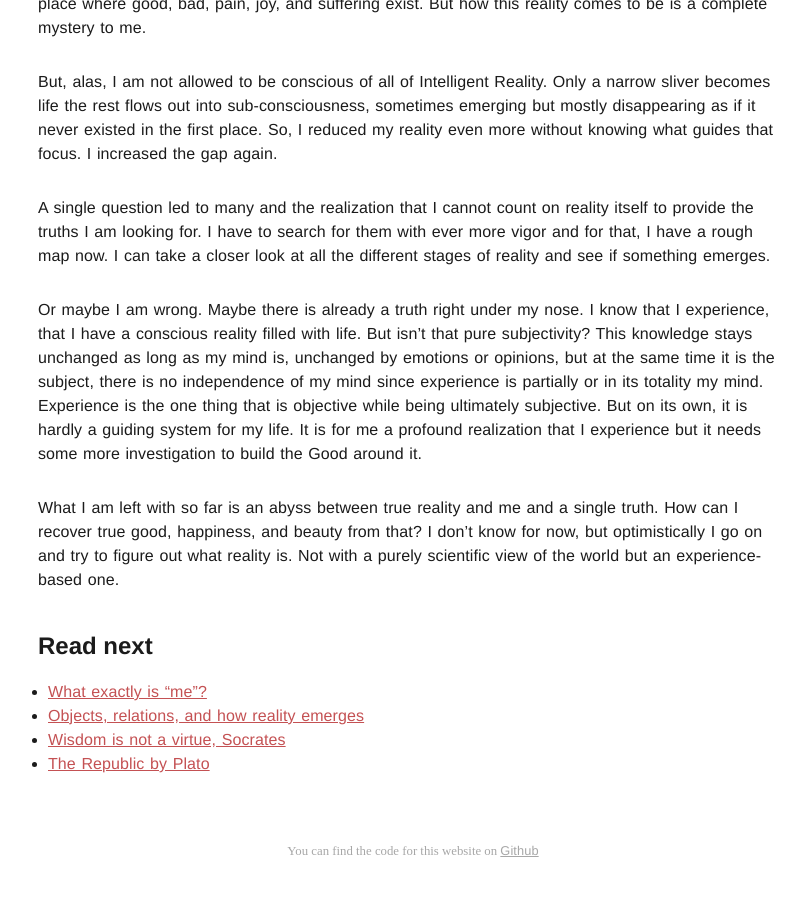
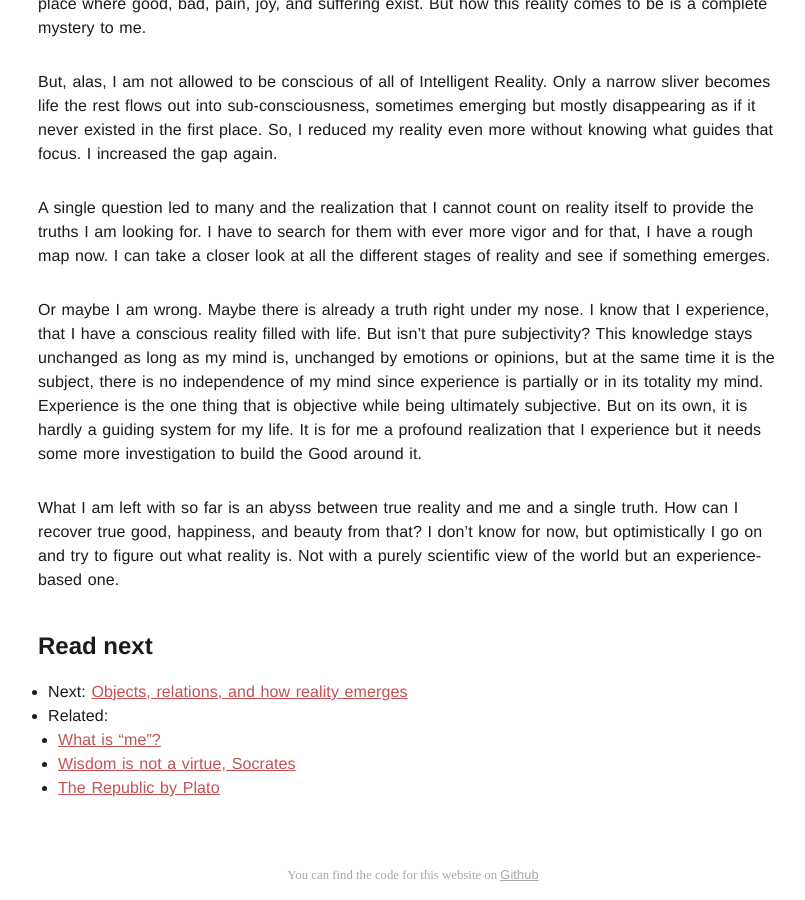
Before and after one commit to pheymann/paulheymann-website, a Jekyll site: the page built from _posts/reality-truth-and-the-good-life/2022-08-29-reality-truth-and-the-good-life.md, in a window 1280 px wide and 900 px high, scrolled down 2031 px. Shown: the whole window, without its empty margins (227-1032 px from the left). Built offline with Jekyll 4.4.1, drawn with Linux system fonts in a browser that asks for light colours; before the commit the page ends 2907 px from its top, so only the background shows below that.

Commit message:
blog:reality: update first article

```diff
--- a/_posts/reality-truth-and-the-good-life/2022-08-29-reality-truth-and-the-good-life.md
+++ b/_posts/reality-truth-and-the-good-life/2022-08-29-reality-truth-and-the-good-life.md
@@ -35,7 +35,8 @@ Or maybe I am wrong. Maybe there is already a truth right under my nose. I know
 What I am left with so far is an abyss between true reality and me and a single truth. How can I recover true good, happiness, and beauty from that? I don’t know for now, but optimistically I go on and try to figure out what reality is. Not with a purely scientific view of the world but an experience-based one.
 
 ## Read next
-* [What exactly is "me"?]({% post_url reality-truth-and-the-good-life/2022-08-29-what-is-me %})
-* [Objects, relations, and how reality emerges]({% post_url reality-truth-and-the-good-life/2022-09-22-objects-relations-and-how-reality-emerges %})
-* [Wisdom is not a virtue, Socrates]({% post_url 2022-08-02-wisdom-is-a-virtue-socrates %})
-* [The Republic by Plato](https://www.gutenberg.org/ebooks/1497)
+* Next: [Objects, relations, and how reality emerges]({% post_url reality-truth-and-the-good-life/2022-09-22-objects-relations-and-how-reality-emerges %})
+* Related:
+  * [What is "me"?]({% post_url reality-truth-and-the-good-life/2022-08-29-what-is-me %})
+  * [Wisdom is not a virtue, Socrates]({% post_url 2022-08-02-wisdom-is-a-virtue-socrates %})
+  * [The Republic by Plato](https://www.gutenberg.org/ebooks/1497)
```
